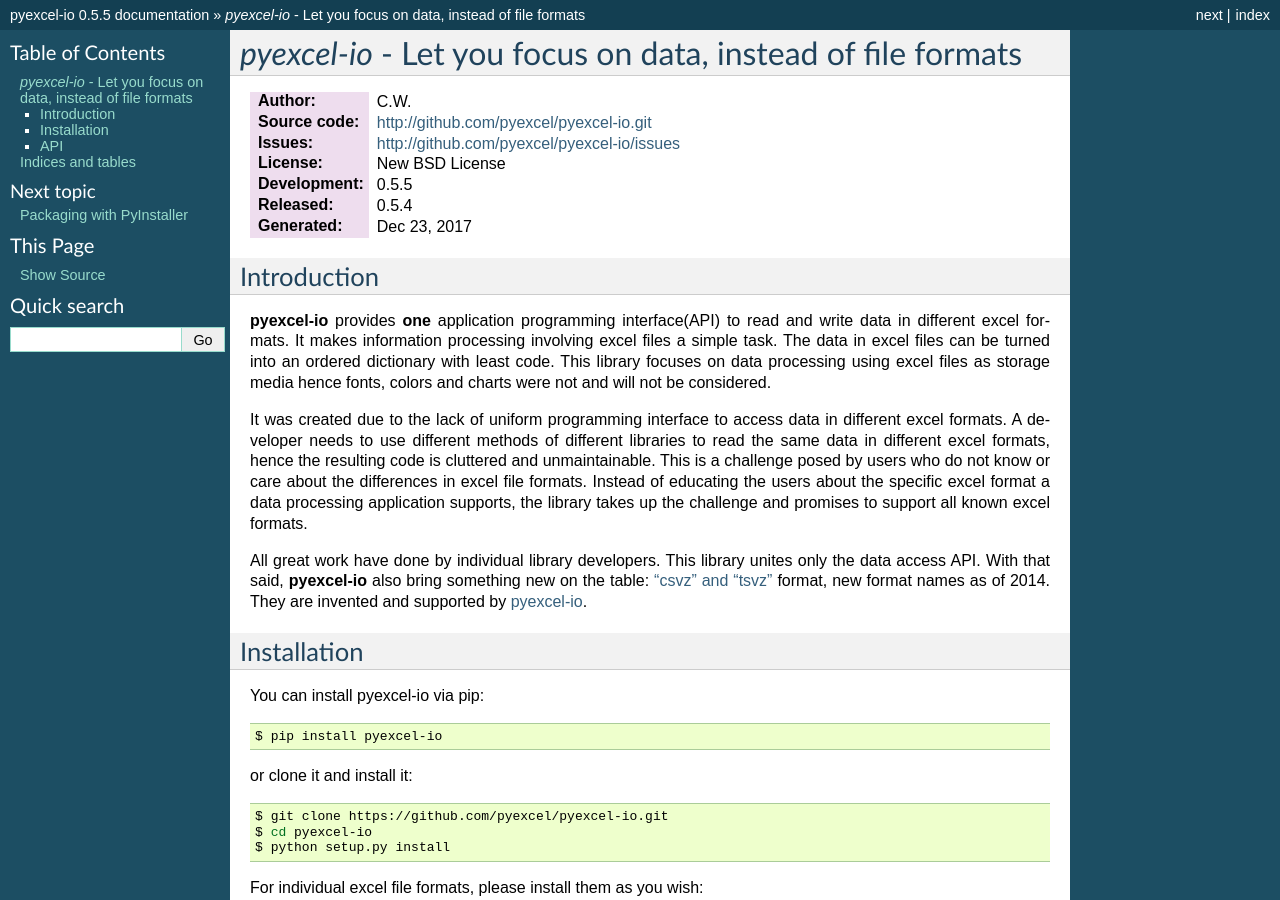
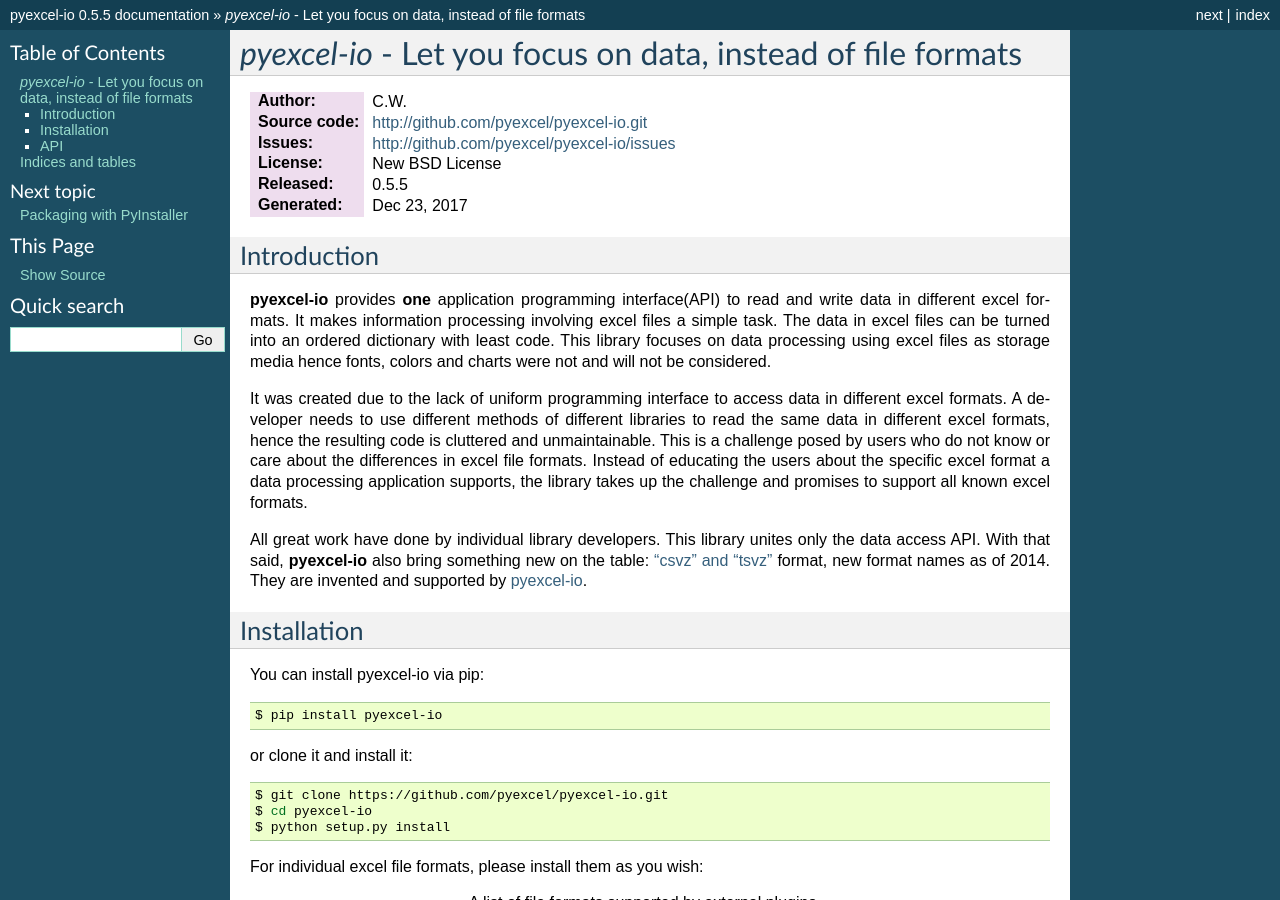
Before and after one commit to pyexcel/pyexcel-io, a Sphinx documentation site: the page built from docs/source/index.rst, in a window 1280 px wide and 900 px high. Built offline with Sphinx 7.4.7, drawn with Linux system fonts in a browser that asks for light colours.

Commit message:
:egg: :ferris_wheel: release 0.5.5. fix #45. we wish you a Merry Christmas, we wish you a Merry Christmas and happy new yearrrr..! See you guys in 2018.

```diff
--- a/docs/source/conf.py
+++ b/docs/source/conf.py
@@ -20,7 +20,7 @@
 
 project = u'pyexcel-io'
 copyright = u'2015-2017 Onni Software Ltd.'
-version = '0.5.4'
+version = '0.5.5'
 release = '0.5.5'
 exclude_patterns = []
 pygments_style = 'sphinx'
--- a/docs/source/index.rst
+++ b/docs/source/index.rst
@@ -10,7 +10,6 @@
 :Source code: http://github.com/pyexcel/pyexcel-io.git
 :Issues: http://github.com/pyexcel/pyexcel-io/issues
 :License: New BSD License
-:Development: |release|
 :Released: |version|
 :Generated: |today|
 
--- a/pyexcel_io.yaml
+++ b/pyexcel_io.yaml
@@ -3,7 +3,7 @@
 nick_name: io
 version: 0.5.5
 current_version: 0.5.5
-release: 0.5.4
+release: 0.5.5
 dependencies:
   - ordereddict;python_version<"2.7"
   - lml==0.0.1
--- a/setup.py
+++ b/setup.py
@@ -18,7 +18,7 @@
     ''
 )
 URL = 'https://github.com/pyexcel/pyexcel-io'
-DOWNLOAD_URL = '%s/archive/0.5.4.tar.gz' % URL
+DOWNLOAD_URL = '%s/archive/0.5.5.tar.gz' % URL
 FILES = ['README.rst',  'CHANGELOG.rst']
 KEYWORDS = [
     'API',
@@ -63,8 +63,8 @@
 # You do not need to read beyond this line
 PUBLISH_COMMAND = '{0} setup.py sdist bdist_wheel upload -r pypi'.format(
     sys.executable)
-GS_COMMAND = ('gs pyexcel-io v0.5.4 ' +
-              "Find 0.5.4 in changelog for more details")
+GS_COMMAND = ('gs pyexcel-io v0.5.5 ' +
+              "Find 0.5.5 in changelog for more details")
 NO_GS_MESSAGE = ('Automatic github release is disabled. ' +
                  'Please install gease to enable it.')
 UPLOAD_FAILED_MSG = (
```
Also changed, not shown: CHANGELOG.rst (+11 -1 lines).
